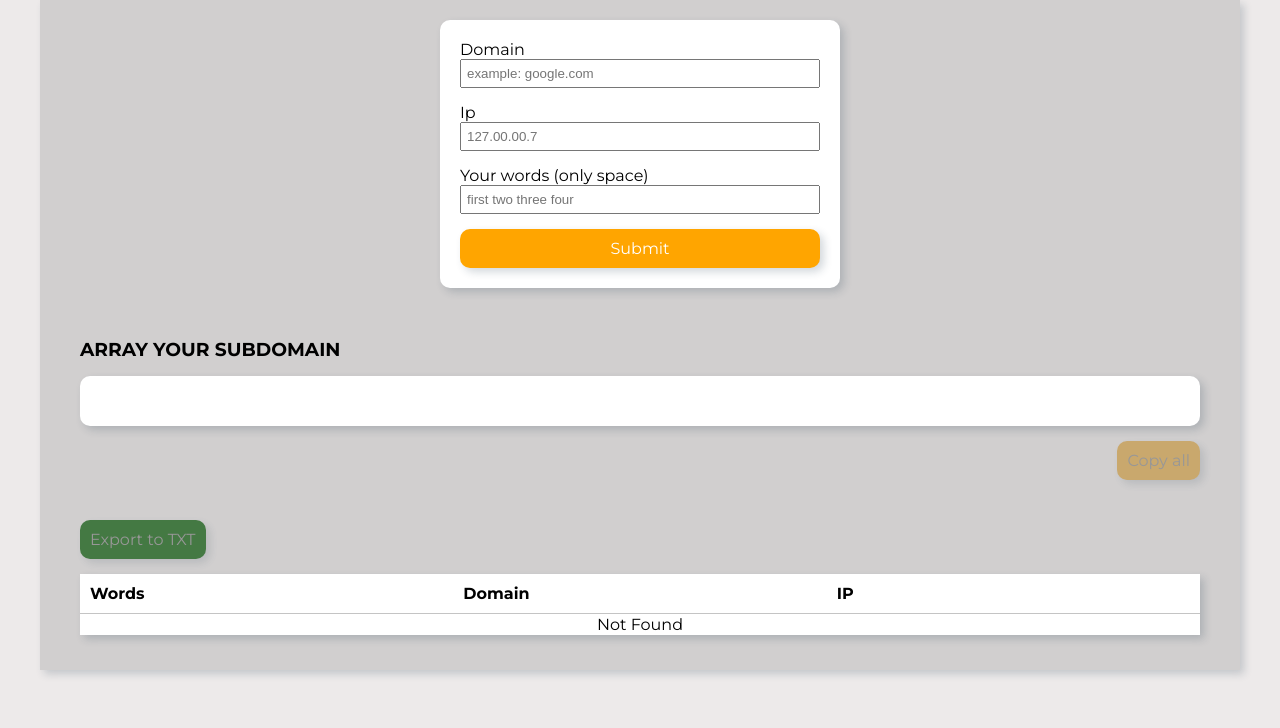
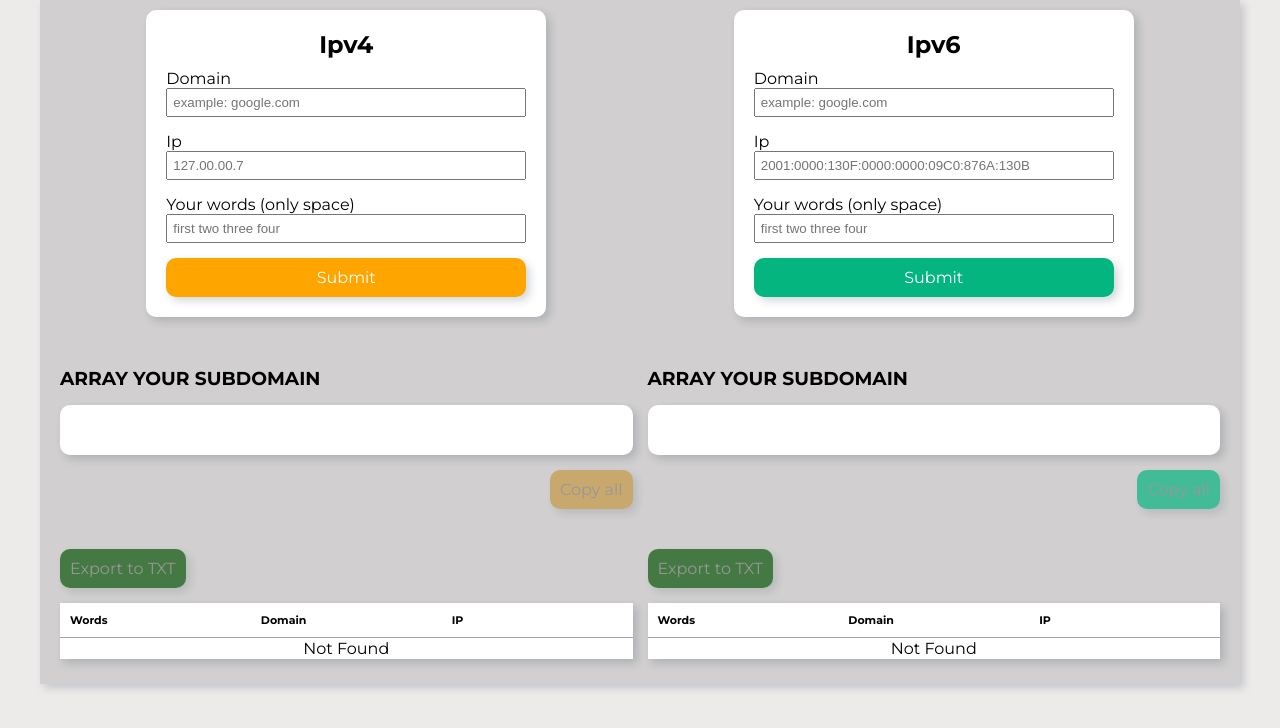
Before and after one commit to MishynMykhailo/table-domains, a React (Create React App) app: page / in a window 1280 px wide. Before the commit this address had no page. Shown: the top 728 px of the page. Built offline with nearby package versions, Linux system fonts and the light colour scheme.

Commit message:
added new form for Ipv6

```diff
--- a/src/components/App/App.js
+++ /dev/null
@@ -1,21 +0,0 @@
-import { useState } from "react";
-import s from './App.module.scss'
-import Container from "../Container/Container";
-import Form from "../Form/Form";
-import Table from "../Table/Table";
-
-function App() {
-
-  const [dataArray, setDataArray] = useState([]);
-
-  return (
-    <Container>
-      <div className={s.div}>
-        <Form setData={setDataArray} />
-        <Table data={dataArray} />
-      </div>
-    </Container>
-  );
-}
-
-export default App;
--- /dev/null
+++ b/src/components/App/App.jsx
@@ -0,0 +1,28 @@
+import { useState } from "react";
+import s from "./App.module.scss";
+import Container from "../Container/Container";
+import FormIpv4 from "../FormIpv4/FormIpv4";
+import FormIpv6 from "../FormIpv6/FormIpv6";
+import TableIpv4 from "../TableIpv4/TableIpv4";
+import TableIpv6 from "../TableIpv6/TableIpv6";
+
+function App() {
+  const [dataArray, setDataArray] = useState([]);
+  const [dataArray2, setDataArray2] = useState([]);
+  return (
+    <Container>
+      <div className={s.div}>
+        <div className={s.divForms}>
+          <FormIpv4 setData={setDataArray} />
+          <TableIpv4 data={dataArray} />
+        </div>
+        <div>
+          <FormIpv6 setData={setDataArray2} />
+          <TableIpv6 data={dataArray2} />
+        </div>
+      </div>
+    </Container>
+  );
+}
+
+export default App;
--- a/src/components/App/App.module.scss
+++ b/src/components/App/App.module.scss
@@ -1,12 +1,14 @@
 .div {
   background-color: rgb(209, 207, 207);
   box-shadow: 4px 4px 8px 0 rgba(34, 60, 80, 0.2);
-  // height: 100vh;
+  padding: 10px 20px;
+  display: flex;
 
-  @media screen and (max-width: 1200px) {
-    padding: 10px 20px;
+  gap: 15px;
+  @media screen and (max-width: 767px) {
+    flex-direction: column;
   }
-  @media screen and (min-width: 1200px) {
-    padding: 20px 40px;
+  @media screen and (min-width: 768px) {
+    flex-direction: row;
   }
 }
--- a/src/components/Container/Container.module.scss
+++ b/src/components/Container/Container.module.scss
@@ -4,7 +4,7 @@
   background-color: var(--main-bg-color);
   border: 1px solid var(--transparent-color);
   @media screen and (max-width: 479px) {
-    max-width: 300px;
+    max-width: 479px;
   }
   @media screen and (min-width: 768px) {
     width: 768px;
--- /dev/null
+++ b/src/components/FormIpv4/FormIpv4.jsx
@@ -0,0 +1,92 @@
+import React, { useEffect, useState } from "react";
+import { Notify } from "notiflix/build/notiflix-notify-aio";
+import s from "./FormIpv4.module.scss";
+
+function FormIpv4({ setData }) {
+  const [domain, setDomain] = useState("");
+  const [ipAdress, setIpAdress] = useState("");
+  const [words, setWords] = useState("");
+  const [arrayWords, setArrayWords] = useState([]);
+  useEffect(() => {
+    setArrayWords(() => {
+      return words.split(" ");
+    });
+  }, [words]);
+
+  function handlerChange(e) {
+    const { name, value } = e.target;
+    switch (name) {
+      case "domain":
+        setDomain(value);
+        break;
+      case "words":
+        setWords(value);
+        break;
+      case "ipAdress":
+        setIpAdress(value);
+        break;
+      default:
+    }
+  }
+
+  function handlerSubmit(e) {
+    e.preventDefault();
+
+    if (domain.trim() === "" || ipAdress.trim() === "" || arrayWords === "") {
+      Notify.failure(`Fill in the fields before adding`);
+      return;
+    }
+
+    const data = {
+      domain: domain,
+      ipAdress: ipAdress,
+      arrayWords: arrayWords,
+    };
+    setData(data);
+    return data;
+  }
+
+  return (
+    <>
+      <form onSubmit={(e) => handlerSubmit(e)} className={s.form}>
+        <h2 className={s.title}>Ipv4</h2>
+        <label className={s.label}>
+          <p>Domain</p>
+          <input
+            className={s.input}
+            name="domain"
+            type="text"
+            placeholder="example: google.com"
+            value={domain}
+            onChange={handlerChange}
+          />
+        </label>
+        <label className={s.label}>
+          <p>Ip</p>
+          <input
+            className={s.input}
+            name="ipAdress"
+            placeholder="127.00.00.7"
+            value={ipAdress}
+            type="text"
+            onChange={handlerChange}
+          />
+        </label>
+        <label className={s.label}>
+          <p>Your words (only space)</p>
+          <input
+            className={s.input}
+            name="words"
+            value={words}
+            placeholder="first two three four"
+            type="text"
+            onChange={handlerChange}
+          />
+        </label>
+        <button className={`${s.btn} ${s.btnSubmit}`}>Submit</button>
+      </form>
+    </>
+  );
+}
+
+export default FormIpv4;
--- a/src/components/Form/Form.module.scss
+++ b/src/components/FormIpv4/FormIpv4.module.scss
@@ -9,6 +9,10 @@
   box-shadow: 4px 4px 8px 0 rgba(34, 60, 80, 0.2);
   margin-left: auto;
   margin-right: auto;
+}
+.title {
+  text-align: center;
+  margin-bottom: 10px;
 }
 .label {
   display: flex;
--- a/src/components/Form/Form.js
+++ b/src/components/FormIpv6/FormIpv6.jsx
@@ -1,8 +1,8 @@
 import React, { useEffect, useState } from "react";
 import { Notify } from "notiflix/build/notiflix-notify-aio";
-import s from "./Form.module.scss";
+import s from "./FormIpv6.module.scss";
 
-function Form({ setData }) {
+function FormIpv6({ setData }) {
   const [domain, setDomain] = useState("");
   const [ipAdress, setIpAdress] = useState("");
   const [words, setWords] = useState("");
@@ -48,10 +48,8 @@ function Form({ setData }) {
 
   return (
     <>
-      <form
-        onSubmit={(e) => handlerSubmit(e)}
-        className={s.form}
-      >
+      <form onSubmit={(e) => handlerSubmit(e)} className={s.form}>
+        <h2 className={s.title}>Ipv6</h2>
         <label className={s.label}>
           <p>Domain</p>
           <input
@@ -68,7 +66,7 @@ function Form({ setData }) {
           <input
             className={s.input}
             name="ipAdress"
-            placeholder="127.00.00.7"
+            placeholder="2001:0000:130F:0000:0000:09C0:876A:130B"
             value={ipAdress}
             type="text"
             onChange={handlerChange}
@@ -91,4 +89,4 @@ function Form({ setData }) {
   );
 }
 
-export default Form;
+export default FormIpv6;
--- /dev/null
+++ b/src/components/FormIpv6/FormIpv6.module.scss
@@ -0,0 +1,42 @@
+.form {
+  display: flex;
+  flex-direction: column;
+  max-width: 400px;
+  margin-bottom: 50px;
+  background-color: white;
+  border-radius: 10px;
+  padding: 20px;
+  box-shadow: 4px 4px 8px 0 rgba(34, 60, 80, 0.2);
+  margin-left: auto;
+  margin-right: auto;
+}
+.title {
+  text-align: center;
+  margin-bottom: 10px;
+}
+.label {
+  display: flex;
+  flex-direction: column;
+  &:not(:last-child) {
+    margin-bottom: 15px;
+  }
+}
+.input {
+  padding: 5px;
+}
+.btn {
+  border: none;
+  border-radius: 10px;
+  background-color: rgb(5, 181, 128);
+  color: white;
+  padding: 10px;
+  transition: 250ms all ease;
+  box-shadow: 4px 4px 8px 0 rgba(34, 60, 80, 0.2);
+
+  outline: none;
+
+  &:hover,
+  &:focus {
+    background: rgb(4, 150, 106);
+  }
+}
--- /dev/null
+++ b/src/components/TableIpv4/TableIpv4.jsx
@@ -0,0 +1,110 @@
+import React from "react";
+import s from "./TableIpv4.module.scss";
+import { Notify } from "notiflix/build/notiflix-notify-aio";
+
+function TableIpv4({ data }) {
+  const { arrayWords, domain, ipAdress } = data;
+
+  const exportToTxt = () => {
+    let txtContent = arrayWords
+      .map((word) => `${word}.${domain}. 1 IN A ${ipAdress}`)
+      .join("\n");
+    const element = document.createElement("a");
+    element.setAttribute(
+      "href",
+      "data:text/plain;charset=utf-8," + encodeURIComponent(txtContent)
+    );
+    element.setAttribute("download", "table.txt");
+    element.style.display = "none";
+    document.body.appendChild(element);
+    element.click();
+    document.body.removeChild(element);
+    Notify.success("Downloaded file");
+  };
+  function getSubdomain() {
+    if (arrayWords && domain) {
+      const result = arrayWords.map((word) => {
+        return `${word}.${domain}`;
+      });
+      console.log(result);
+      return result;
+    }
+    return "";
+  }
+
+  function copyToClipboard() {
+    try {
+      const text = getSubdomain();
+      if (text.length < 1) {
+        throw Error();
+      }
+      navigator.clipboard.writeText(text);
+      Notify.success("Text copied");
+    } catch {
+      Notify.failure("Error with copied this text");
+    }
+  }
+
+  return (
+    <>
+      <div className={s.copyBlock}>
+        <h3 className={s.h3}>Array your subdomain</h3>
+        <textarea
+          value={getSubdomain()}
+          className={s.textarea}
+          readOnly
+        ></textarea>
+        <button
+          disabled={!getSubdomain().length > 0 ? true : false}
+          onClick={copyToClipboard}
+          className={`${s.btnCopy} ${s.btn}`}
+        >
+          Copy all
+        </button>
+      </div>
+      <button
+        disabled={!getSubdomain().length > 0 ? true : false}
+        onClick={exportToTxt}
+        className={`${s.btn} ${s.btnExport}`}
+      >
+        Export to TXT
+      </button>
+
+      {
+        <table className={s.table}>
+          <thead>
+            <tr className={s.tableHead}>
+              <th className={s.th}>Words</th>
+              <th className={s.th}>Domain</th>
+              <th className={s.th}>IP</th>
+            </tr>
+          </thead>
+
+          <tbody>
+            {arrayWords ? (
+              arrayWords.map((e, index) => {
+                return (
+                  <>
+                    <tr key={index}>
+                      <td className={s.td}>{e}</td>
+                      <td className={s.td}>{`${e}.${domain}`}</td>
+                      <td className={s.td}>{ipAdress}</td>
+                    </tr>
+                  </>
+                );
+              })
+            ) : (
+              <tr key="skeleton" className={s.skeleton}>
+                <td className={s.skeletonTd}> </td>
+                <td className={s.skeletonTd}>Not Found</td>
+                <td className={s.skeletonTd}> </td>
+              </tr>
+            )}
+          </tbody>
+        </table>
+      }
+    </>
+  );
+}
+
+export default TableIpv4;
--- a/src/components/Table/Table.module.scss
+++ b/src/components/TableIpv4/TableIpv4.module.scss
@@ -15,6 +15,8 @@
 .td {
   padding: 10px;
   text-align: left;
+  overflow-x: scroll;
+  font-size: 11px;
 }
 
 .table tr:nth-child(odd) {
@@ -38,6 +40,7 @@
   border: none;
   border-radius: 10px;
   box-shadow: 4px 4px 8px 0 rgba(34, 60, 80, 0.2);
+  outline: none;
 }
 .copyBlock {
   margin-bottom: 40px;
--- a/src/components/Table/Table.js
+++ b/src/components/TableIpv6/TableIpv6.jsx
@@ -1,13 +1,13 @@
 import React from "react";
-import s from "./Table.module.scss";
+import s from "./TableIpv6.module.scss";
 import { Notify } from "notiflix/build/notiflix-notify-aio";
 
-function Table({ data }) {
+function TableIpv6({ data }) {
   const { arrayWords, domain, ipAdress } = data;
 
   const exportToTxt = () => {
     let txtContent = arrayWords
-      .map((word) => `${word}.${domain}. 1 IN A ${ipAdress}`)
+      .map((word) => `${word}.${domain}. 1 IN AAAA ${ipAdress}`)
       .join("\n");
     const element = document.createElement("a");
     element.setAttribute(
@@ -94,10 +94,7 @@ function Table({ data }) {
                 );
               })
             ) : (
-              <tr
-                key="skeleton"
-                className={s.skeleton}
-              >
+              <tr key="skeleton" className={s.skeleton}>
                 <td className={s.skeletonTd}> </td>
                 <td className={s.skeletonTd}>Not Found</td>
                 <td className={s.skeletonTd}> </td>
@@ -110,4 +107,4 @@ function Table({ data }) {
   );
 }
 
-export default Table;
+export default TableIpv6;
--- /dev/null
+++ b/src/components/TableIpv6/TableIpv6.module.scss
@@ -0,0 +1,93 @@
+.table {
+  width: 100%;
+  table-layout: fixed;
+  border-collapse: collapse;
+  margin-bottom: 15px;
+  box-shadow: 4px 4px 8px 0 rgba(34, 60, 80, 0.2);
+}
+
+.h3 {
+  text-transform: uppercase;
+  margin-bottom: 15px;
+}
+
+.th,
+.td {
+  padding: 10px;
+  text-align: left;
+  overflow-x: scroll;
+  font-size: 11px;
+}
+
+.table tr:nth-child(odd) {
+  background-color: #fff; /* Белый фон для нечетных строк */
+}
+
+.table tr:nth-child(even) {
+  background-color: #e4e3e3; /* Серый фон для четных строк */
+}
+.skeleton {
+}
+.skeletonTd {
+  height: 100%;
+  text-align: center;
+}
+.textarea {
+  width: 100%;
+  resize: none;
+  padding: 10px;
+  margin-bottom: 15px;
+  border: none;
+  border-radius: 10px;
+  box-shadow: 4px 4px 8px 0 rgba(34, 60, 80, 0.2);
+  outline: none;
+}
+.copyBlock {
+  margin-bottom: 40px;
+  display: flex;
+  flex-direction: column;
+}
+.btn {
+  border: none;
+  box-shadow: 4px 4px 8px 0 rgba(34, 60, 80, 0.2);
+}
+.btnCopy {
+  max-width: 100px;
+  padding: 10px;
+  margin-left: auto;
+  color: white;
+  border-radius: 10px;
+  background: rgb(5, 181, 128);
+  outline: none;
+  transition: 250ms all ease;
+  &:hover,
+  &:focus {
+    background: rgb(4, 150, 106);
+  }
+}
+.btnCopy:disabled {
+  opacity: 0.7;
+  color: gray;
+  background-color: rgb(5, 181, 128);
+}
+.btnExport {
+  padding: 10px;
+  background-color: rgb(3, 190, 3);
+  outline: none;
+  color: white;
+  border-radius: 10px;
+  margin-bottom: 15px;
+  transition: 250ms all ease;
+  &:hover,
+  &:focus {
+    background-color: rgb(22, 145, 22);
+  }
+}
+.tableHead {
+  border-bottom: 1px solid #25252525;
+}
+.btnExport:disabled {
+  opacity: 0.7;
+  color: gray;
+  background-color: rgb(9, 85, 9);
+}
```
